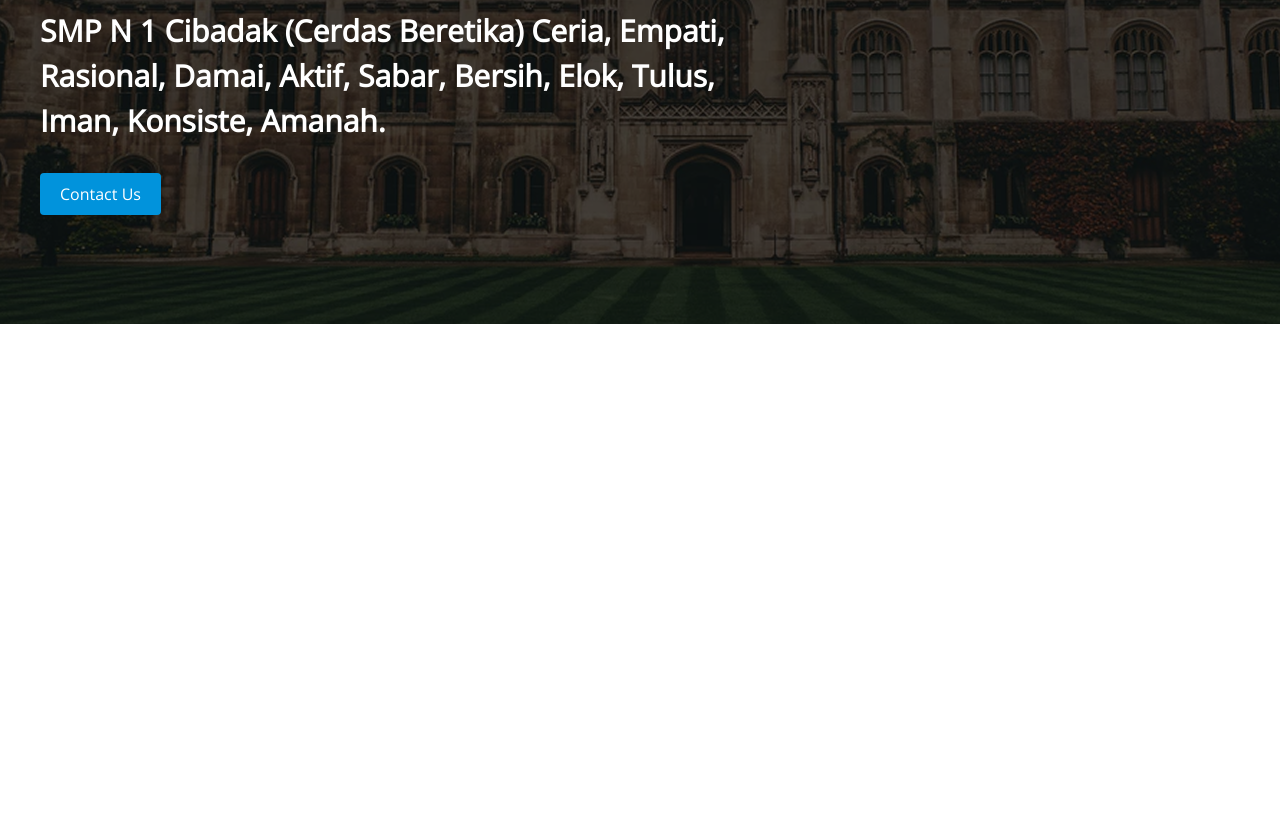
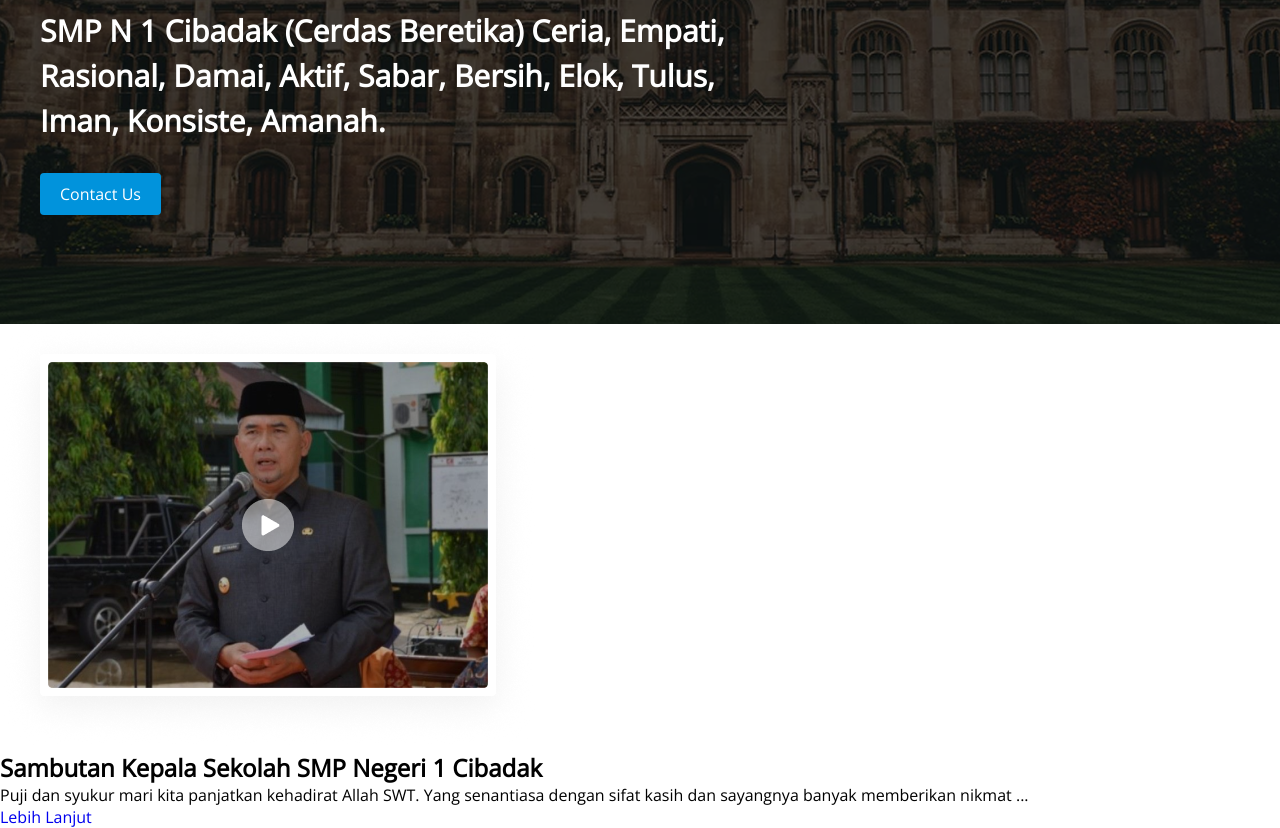
Before and after one commit to feedana/lesson8, a plain HTML site: page index.html in a window 1280 px wide. Shown: the part 204-1032 px from the top of the page. Before the commit the page ends 800 px from the top, so only its background shows below. Drawn offline with Linux system fonts and the light colour scheme.

Commit message:
video And Info section done

```diff
--- a/index.html
+++ b/index.html
@@ -35,5 +35,32 @@
      </div>
    </header>
 
+   <main>
+    <container>
+        <section class="video-and-info">
+        <div class="left">
+            <img src="./images/Video Sambutan.png" alt="Video">
+        </div>
+        <div class="right">
+         <h2 class="video-and-info-description-title">
+            Sambutan Kepala Sekolah  SMP Negeri 1 Cibadak
+         </h2>
+         <p class="video-and-info-description">
+            Puji dan syukur mari kita panjatkan kehadirat Allah SWT. Yang senantiasa dengan sifat kasih dan sayangnya banyak memberikan nikmat  ...
+         </p>
+          <a href="./index.html" class="button">Lebih Lanjut   </a>
+        </div>
+
+    </section>
+    </container>
+
+
+
+    <section></section>
+
+
+
+    <section></section>
+   </main>
 </body>
 </html>
```
